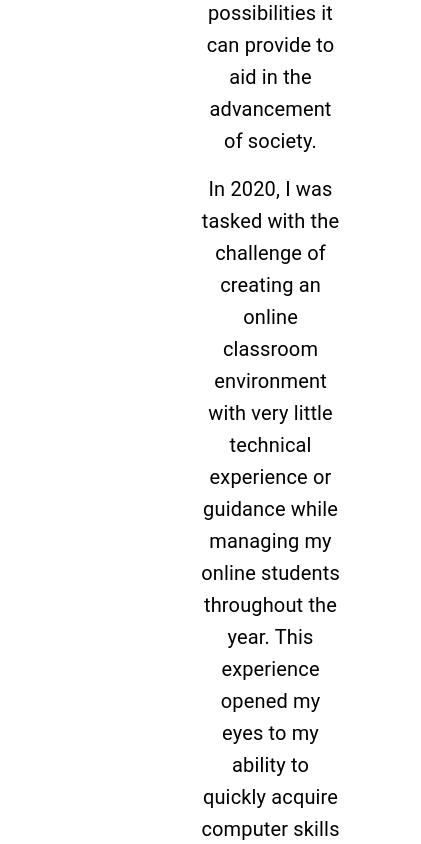
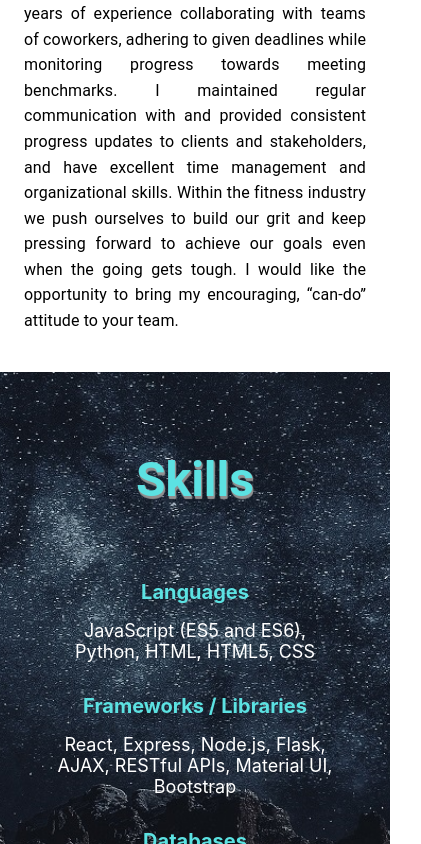
Before and after one commit to katoltmans/Personal-Portfolio, a React (Create React App) app in the folder client/: page /portfolio in a window 390 px wide. Shown: the part 1156-2000 px from the top of the page, 421 px wide, since content can reach past the window. Built offline with nearby package versions, Linux system fonts and the light colour scheme.

Commit message:
Fix mobile responsiveness

```diff
--- a/client/src/components/About.js
+++ b/client/src/components/About.js
@@ -3,9 +3,30 @@ import { Grid, Paper, Stack, Typography } from "@mui/material";
 import { Box } from "@mui/system";
 
 const About = () => {
+    const paragraphText = {
+        fontWeight: "normal",
+        margin: {
+            xs: "0 0 30px",
+            sm: "0 40px 20px",
+        },
+        fontSize: {
+            xs: "16px",
+            sm: "22px",
+        },
+        textAlign: "justify",
+    };
+
+    const aboutBox = {
+        display: "flex",
+        mx: {
+            xs: 2,
+            sm: 8,
+        },
+    };
+
     return (
         <a id="about">
-            <Box sx={{ p: 5, pt: 10 }}>
+            <Box sx={{ p: 1, pt: 10 }}>
                 <Typography
                     variant="h3"
                     sx={{
@@ -29,21 +50,18 @@ const About = () => {
                 >
                     (She/Her)
                 </Typography>
-                <Box sx={{ display: "flex", mx: 10 }}>
-                    <Stack direction={{ xs: "column", sm: "row" }} spacing={5}>
-                        <Box sx={{ maxWidth: "200px" }}>
+                <Box sx={aboutBox}>
+                    <Stack direction={{ xs: "column", sm: "row" }} spacing={10}>
+                        <Box sx={{ maxWidth: "200px", py: 1, m: "auto" }}>
                             <img
                                 src="/imgs/ProfilePic.jpg"
                                 alt="Kat Oltmans profile picture"
                             />
                         </Box>
 
-                        <Stack direction="column" spacing={2}>
-                            <Box sx={{ px: 10, py: 1 }}>
-                                <Typography
-                                    variant="h6"
-                                    sx={{ mb: 2, fontWeight: "normal" }}
-                                >
+                        <Stack direction="column" spacing={3}>
+                            <Box>
+                                <Typography variant="h6" sx={paragraphText}>
                                     I am a Coding Dojo graduate who joined the
                                     world of coding after retiring from teaching
                                     and fitness. After teaching remotely for a
@@ -54,7 +72,7 @@ const About = () => {
                                 </Typography>
                                 <Typography
                                     variant="h6"
-                                    sx={{ mb: 2, fontWeight: "normal" }}
+                                    sx={paragraphText}
                                     style={{
                                         whiteSpace: "pre-wrap",
                                     }}
@@ -70,7 +88,7 @@ const About = () => {
                                 </Typography>
                                 <Typography
                                     variant="h6"
-                                    sx={{ fontWeight: "normal" }}
+                                    sx={paragraphText}
                                     style={{ whiteSpace: "pre-wrap" }}
                                 >
                                     Along with my technical skills I also have
--- a/client/src/components/Contact.js
+++ b/client/src/components/Contact.js
@@ -5,7 +5,6 @@ import LocationOnIcon from "@mui/icons-material/LocationOn";
 import EmailIcon from "@mui/icons-material/Email";
 import LinkedInIcon from "@mui/icons-material/LinkedIn";
 import GitHubIcon from "@mui/icons-material/GitHub";
-import { Link } from "react-router-dom";
 
 const Contact = () => {
     return (
--- a/client/src/components/Education.js
+++ b/client/src/components/Education.js
@@ -48,7 +48,12 @@ const Education = () => {
                     Education
                 </Typography>
                 <Box sx={{ color: "#fff", my: 7 }}>
-                    <Grid container spacing={10} sx={{ p: 2, mb: 2 }}>
+                    <Grid
+                        container
+                        rowSpacing={{ xs: 1, sm: 10 }}
+                        columnSpacing={10}
+                        sx={{ p: 2, mb: 4 }}
+                    >
                         <Grid item xs={12} sm={5} sx={leftColStyle}>
                             <img
                                 src="/imgs/codingDojoLogo200.jpg"
@@ -83,7 +88,12 @@ const Education = () => {
                             </Paper>
                         </Grid>
                     </Grid>
-                    <Grid container spacing={10} sx={{ mt: 1 }}>
+                    <Grid
+                        container
+                        rowSpacing={{ xs: 1, sm: 10 }}
+                        columnSpacing={10}
+                        sx={{ mt: 1 }}
+                    >
                         <Grid item xs={12} sm={5} sx={leftColStyle}>
                             <img
                                 src="/imgs/pngeggCU200.png"
--- a/client/src/components/Projects.js
+++ b/client/src/components/Projects.js
@@ -1,11 +1,4 @@
-import {
-    Card,
-    CardContent,
-    CardMedia,
-    Grid,
-    Paper,
-    Typography,
-} from "@mui/material";
+import { Card, CardContent, CardMedia, Grid, Typography } from "@mui/material";
 import { Box } from "@mui/system";
 import React from "react";
 
@@ -17,6 +10,7 @@ const Projects = () => {
     const projectSubtitleStyle = {
         color: "#919191",
         fontSize: "12px",
+        mb: 2,
     };
     const projectLinkStyle = {
         color: "#5ce2e2",
@@ -61,7 +55,7 @@ const Projects = () => {
                                 >
                                     Personal Project
                                 </Typography>
-                                <Typography>
+                                <Typography sx={{ mb: 2 }}>
                                     A website to create and view household tips
                                     and tricks using: Python, Flask, React.js,
                                     and Material UI
@@ -103,13 +97,13 @@ const Projects = () => {
                                 >
                                     Group Project
                                 </Typography>
-                                <Typography>
+                                <Typography sx={{ mb: 2 }}>
                                     A MERN-based app to create/find events to
                                     attend, indicate attendance intention,
                                     comment, and map distance to event.
                                 </Typography>
                                 <Grid container>
-                                    <Grid item xs={12} sm={6}>
+                                    <Grid item xs={12} sm={6} sx={{ mb: 2 }}>
                                         <a
                                             href="http://34.239.132.127/"
                                             target="_blank"
--- a/client/src/components/Skills.js
+++ b/client/src/components/Skills.js
@@ -5,15 +5,34 @@ import React from "react";
 const Skills = () => {
     const leftColStyle = {
         fontWeight: "bold",
-        fontSize: "25px",
-        textAlign: "right",
+        fontSize: {
+            xs: "20px",
+            sm: "25px",
+        },
+        textAlign: {
+            xs: "center",
+            sm: "right",
+        },
         justifyContent: "center",
+        color: {
+            xs: "#5ce2e2",
+            sm: "#fff",
+        },
     };
 
     const rightColStyle = {
-        textAlign: "left",
-        verticalAlign: "center",
-        fontSize: "25px",
+        textAlign: {
+            xs: "center",
+            sm: "left",
+        },
+        verticalAlign: {
+            xs: "text-top",
+            sm: "center",
+        },
+        fontSize: {
+            xs: "18px",
+            sm: "25px",
+        },
     };
 
     return (
@@ -46,46 +65,67 @@ const Skills = () => {
                     <Grid
                         container
                         justifyContent="center"
-                        spacing={10}
+                        rowSpacing={{ xs: 2, sm: 10 }}
+                        columnSpacing={10}
                         sx={{ p: 2 }}
                     >
-                        <Grid item xs={5} sx={leftColStyle}>
+                        <Grid item xs={12} sm={5} sx={leftColStyle}>
                             Languages
                         </Grid>
-                        <Grid item xs={7} sx={rightColStyle}>
+                        <Grid item xs={12} sm={7} sx={rightColStyle}>
                             JavaScript (ES5 and ES6), Python, HTML, HTML5, CSS
                         </Grid>
                     </Grid>
-                    <Grid container spacing={10} sx={{ p: 2 }}>
-                        <Grid item xs={5} sx={leftColStyle}>
+                    <Grid
+                        container
+                        rowSpacing={{ xs: 2, sm: 10 }}
+                        columnSpacing={10}
+                        sx={{ p: 2 }}
+                    >
+                        <Grid item xs={12} sm={5} sx={leftColStyle}>
                             Frameworks / Libraries
                         </Grid>
-                        <Grid item xs={7} sx={rightColStyle}>
+                        <Grid item xs={12} sm={7} sx={rightColStyle}>
                             React, Express, Node.js, Flask, AJAX, RESTful APIs,
                             Material UI, Bootstrap
                         </Grid>
                     </Grid>
-                    <Grid container spacing={10} sx={{ p: 2 }}>
-                        <Grid item xs={5} sx={leftColStyle}>
+                    <Grid
+                        container
+                        rowSpacing={{ xs: 2, sm: 10 }}
+                        columnSpacing={10}
+                        sx={{ p: 2 }}
+                    >
+                        <Grid item xs={12} sm={5} sx={leftColStyle}>
                             Databases
                         </Grid>
-                        <Grid item xs={7} sx={rightColStyle}>
+                        <Grid item xs={12} sm={7} sx={rightColStyle}>
                             MongoDB, MySQL
                         </Grid>
                     </Grid>
-                    <Grid container spacing={10} sx={{ p: 2 }}>
-                        <Grid item xs={5} sx={leftColStyle}>
+                    <Grid
+                        container
+                        rowSpacing={{ xs: 2, sm: 10 }}
+                        columnSpacing={10}
+                        sx={{ p: 2 }}
+                    >
+                        <Grid item xs={12} sm={5} sx={leftColStyle}>
                             Version Control Systems
                         </Grid>
-                        <Grid item xs={7} sx={rightColStyle}>
+                        <Grid item xs={12} sm={7} sx={rightColStyle}>
                             Git, GitHub
                         </Grid>
                     </Grid>
-                    <Grid container spacing={10} sx={{ p: 2 }}>
-                        <Grid item xs={5} sx={leftColStyle}>
+                    <Grid
+                        container
+                        rowSpacing={{ xs: 2, sm: 10 }}
+                        columnSpacing={10}
+                        sx={{ p: 2 }}
+                    >
+                        <Grid item xs={12} sm={5} sx={leftColStyle}>
                             Tools
                         </Grid>
-                        <Grid item xs={7} sx={rightColStyle}>
+                        <Grid item xs={12} sm={7} sx={rightColStyle}>
                             AWS, Firebase, Slack, Bcrypt
                         </Grid>
                     </Grid>
--- a/client/src/views/PortfolioView.js
+++ b/client/src/views/PortfolioView.js
@@ -10,7 +10,7 @@ import Skills from "../components/Skills";
 
 const PortfolioView = () => {
     return (
-        <Stack spacing={1}>
+        <Stack>
             <Navbar />
             <About />
             <Skills />
```
Also changed, not shown: client/src/components/Experience.js (+22 -3 lines).
